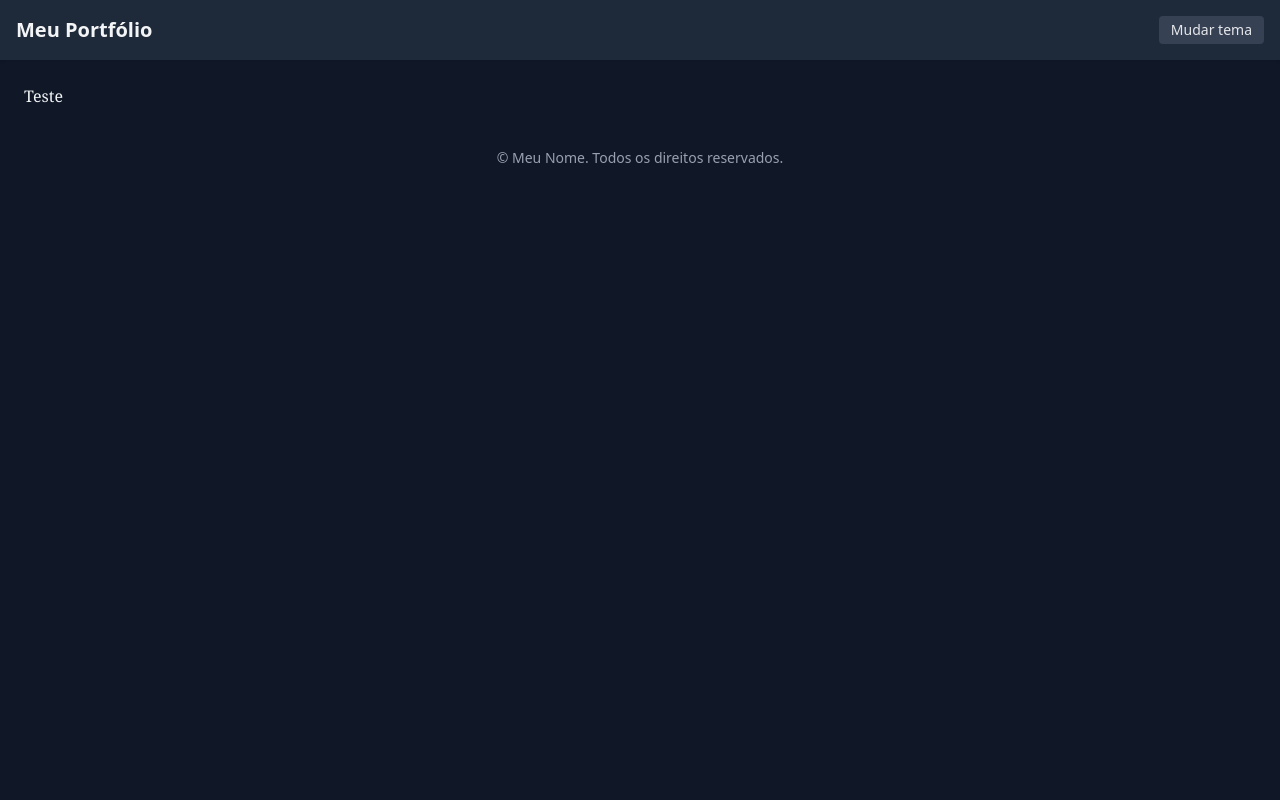
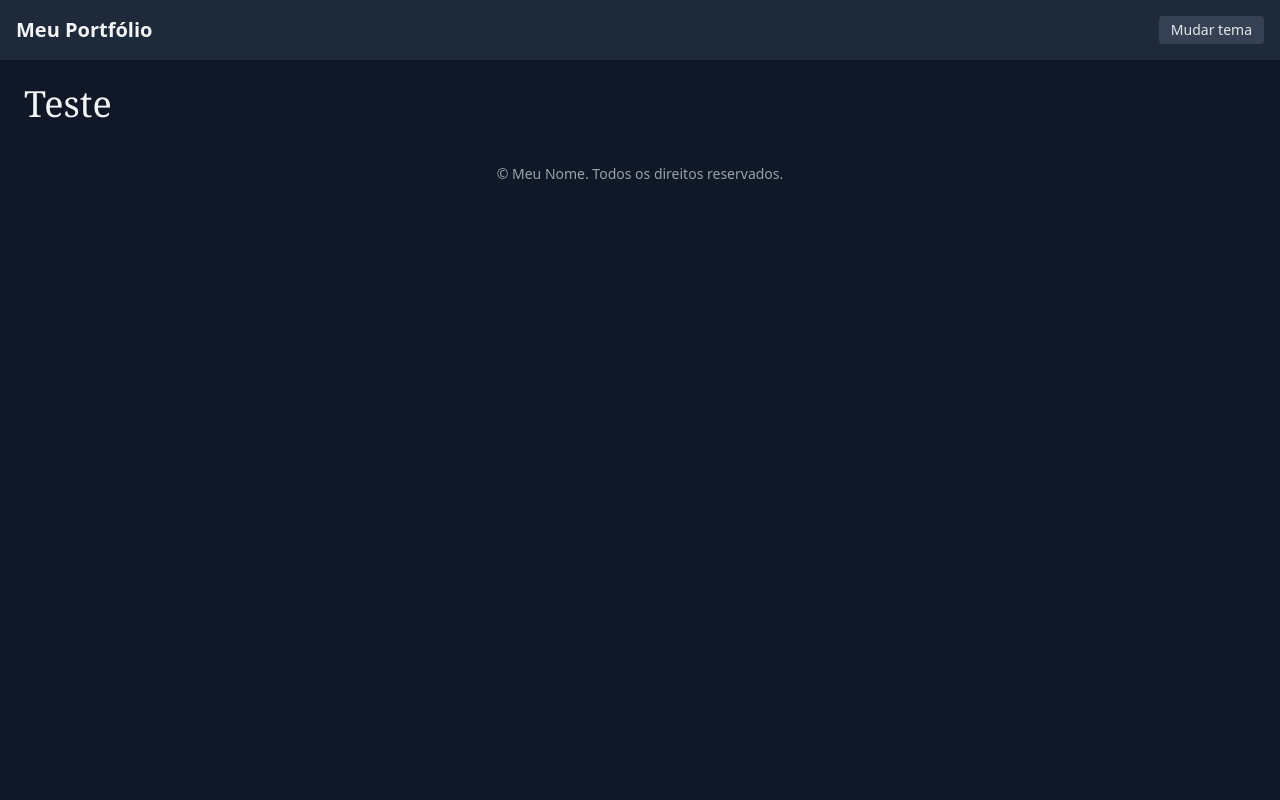
Before and after one commit to emanuelangerdev/WebPortifolio, a Django app: template home/templates/home/index.html in a window 1280 px wide. Run offline with Django 4.2, Linux system fonts and the light colour scheme; the template is opened without the code that fills it, so the values that code supplies are empty.

Commit message:
Base.html criado

```diff
--- a/home/templates/home/base.html
+++ b/home/templates/home/base.html
@@ -1,19 +1,31 @@
 <!DOCTYPE html>
-<html lang="pt-br" class="dark">
+<html lang="pt-br">
 <head>
     {% load static %}
     <meta charset="UTF-8" />
     <meta name="viewport" content="width=device-width, initial-scale=1" />
     <title>{% block title %}Emanuel Garcia Langer - Portifolio{% endblock %}</title>
 
-    <!-- Link do CSS gerado pelo Tailwind -->
+    <!-- Google Fonts -->
+    <link href="https://fonts.googleapis.com/css2?family=Inter:ital,wght@0,100..900;1,100..900&family=Merriweather:ital,wght@0,300..900;1,300..900&display=swap" rel="stylesheet">
+
+    <!-- Tailwind CSS -->
     <link href="{% static 'output.css' %}" rel="stylesheet" />
 
-    <!-- Google Fonts (exemplo: Inter) -->
-    <link href="https://fonts.googleapis.com/css2?family=Inter:ital,opsz,wght@0,14..32,100..900;1,14..32,100..900&family=Merriweather:ital,opsz,wght@0,18..144,300..900;1,18..144,300..900&display=swap" rel="stylesheet">
+    <!-- Script para definir tema antes de renderizar -->
+    <script>
+        (function() {
+            const savedTheme = localStorage.getItem('theme');
+            if (savedTheme === 'light') {
+                document.documentElement.classList.remove('dark');
+            } else {
+                document.documentElement.classList.add('dark'); // padrão: escuro
+            }
+        })();
+    </script>
 </head>
 
-<body class="bg-gray-900 text-gray-100 min-h-screen transition-colors duration-300">
+<body class="bg-gray-900 text-gray-100 min-h-screen transition-colors duration-300 font-sans">
     <header class="p-4 flex justify-between items-center bg-gray-800 dark:bg-gray-900 shadow">
         <h1 class="text-xl font-bold">Meu Portfólio</h1>
         <button id="toggleTheme" aria-label="Alternar tema"
@@ -23,9 +35,7 @@
     </header>
 
     <main class="p-6">
-        {% block content %}
-        <!-- Conteúdo específico das páginas -->
-        {% endblock %}
+        {% block content %}{% endblock %}
     </main>
 
     <footer class="p-4 text-center text-gray-400 text-sm">
@@ -53,16 +63,6 @@
                 setTheme('dark');
             }
         });
-
-        // Aplica tema salvo ou define padrão dark
-        document.addEventListener('DOMContentLoaded', () => {
-            const savedTheme = localStorage.getItem('theme');
-            if (savedTheme === 'light') {
-                setTheme('light');
-            } else {
-                setTheme('dark');
-            }
-        });
     </script>
 </body>
 </html>
--- a/home/templates/home/index.html
+++ b/home/templates/home/index.html
@@ -1,7 +1,6 @@
-{% extends "base.html" %}
+{% extends "./base.html" %}
 
 {% block content %}
 
-<h1 class="font-serif ">Teste</h1>
-
+<h1 class="font-serif text-4xl">Teste</h1>
 {% endblock %}
--- a/home/views.py
+++ b/home/views.py
@@ -1,5 +1,7 @@
 from django.shortcuts import render
 
+def base(request):
+    return render(request, 'home/base.html')
 
 def home(request):
     return render(request, 'home/index.html')
--- a/static/output.css
+++ b/static/output.css
@@ -188,17 +188,8 @@
   .flex {
     display: flex;
   }
-  .table {
-    display: table;
-  }
   .min-h-screen {
     min-height: 100vh;
-  }
-  .border-collapse {
-    border-collapse: collapse;
-  }
-  .resize {
-    resize: both;
   }
   .items-center {
     align-items: center;
@@ -208,10 +199,6 @@
   }
   .rounded {
     border-radius: 0.25rem;
-  }
-  .border {
-    border-style: var(--tw-border-style);
-    border-width: 1px;
   }
   .bg-gray-700 {
     background-color: var(--color-gray-700);
@@ -237,16 +224,15 @@
   .text-center {
     text-align: center;
   }
+  .font-sans {
+    font-family: var(--font-sans);
+  }
   .font-serif {
     font-family: var(--font-serif);
   }
   .text-4xl {
     font-size: var(--text-4xl);
     line-height: var(--tw-leading, var(--text-4xl--line-height));
-  }
-  .text-5xl {
-    font-size: var(--text-5xl);
-    line-height: var(--tw-leading, var(--text-5xl--line-height));
   }
   .text-sm {
     font-size: var(--text-sm);
@@ -273,16 +259,9 @@
   .text-gray-400 {
     color: var(--color-gray-400);
   }
-  .underline {
-    text-decoration-line: underline;
-  }
   .shadow {
     --tw-shadow: 0 1px 3px 0 var(--tw-shadow-color, rgb(0 0 0 / 0.1)), 0 1px 2px -1px var(--tw-shadow-color, rgb(0 0 0 / 0.1));
     box-shadow: var(--tw-inset-shadow), var(--tw-inset-ring-shadow), var(--tw-ring-offset-shadow), var(--tw-ring-shadow), var(--tw-shadow);
-  }
-  .outline {
-    outline-style: var(--tw-outline-style);
-    outline-width: 1px;
   }
   .transition-colors {
     transition-property: color, background-color, border-color, outline-color, text-decoration-color, fill, stroke, --tw-gradient-from, --tw-gradient-via, --tw-gradient-to;
@@ -324,11 +303,6 @@
       }
     }
   }
-}
-@property --tw-border-style {
-  syntax: "*";
-  inherits: false;
-  initial-value: solid;
 }
 @property --tw-font-weight {
   syntax: "*";
@@ -399,11 +373,6 @@
   inherits: false;
   initial-value: 0 0 #0000;
 }
-@property --tw-outline-style {
-  syntax: "*";
-  inherits: false;
-  initial-value: solid;
-}
 @property --tw-duration {
   syntax: "*";
   inherits: false;
@@ -411,7 +380,6 @@
 @layer properties {
   @supports ((-webkit-hyphens: none) and (not (margin-trim: inline))) or ((-moz-orient: inline) and (not (color:rgb(from red r g b)))) {
     *, ::before, ::after, ::backdrop {
-      --tw-border-style: solid;
       --tw-font-weight: initial;
       --tw-shadow: 0 0 #0000;
       --tw-shadow-color: initial;
@@ -427,7 +395,6 @@
       --tw-ring-offset-width: 0px;
       --tw-ring-offset-color: #fff;
       --tw-ring-offset-shadow: 0 0 #0000;
-      --tw-outline-style: solid;
       --tw-duration: initial;
     }
   }
--- a/tailwind.config.js
+++ b/tailwind.config.js
@@ -15,8 +15,8 @@ module.exports = {
         accent: '#F59E0B',
       },
       fontFamily: {
-        sans: ['Inter', 'sans-serif'],
-        serif: ['Merriweather', 'serif'],
+        sans: ['Inter', 'ui-sans-serif', 'system-ui', 'sans-serif'],
+        serif: ['Merriweather', 'ui-serif', 'Georgia', 'serif'],
       }
     },
   },
```
